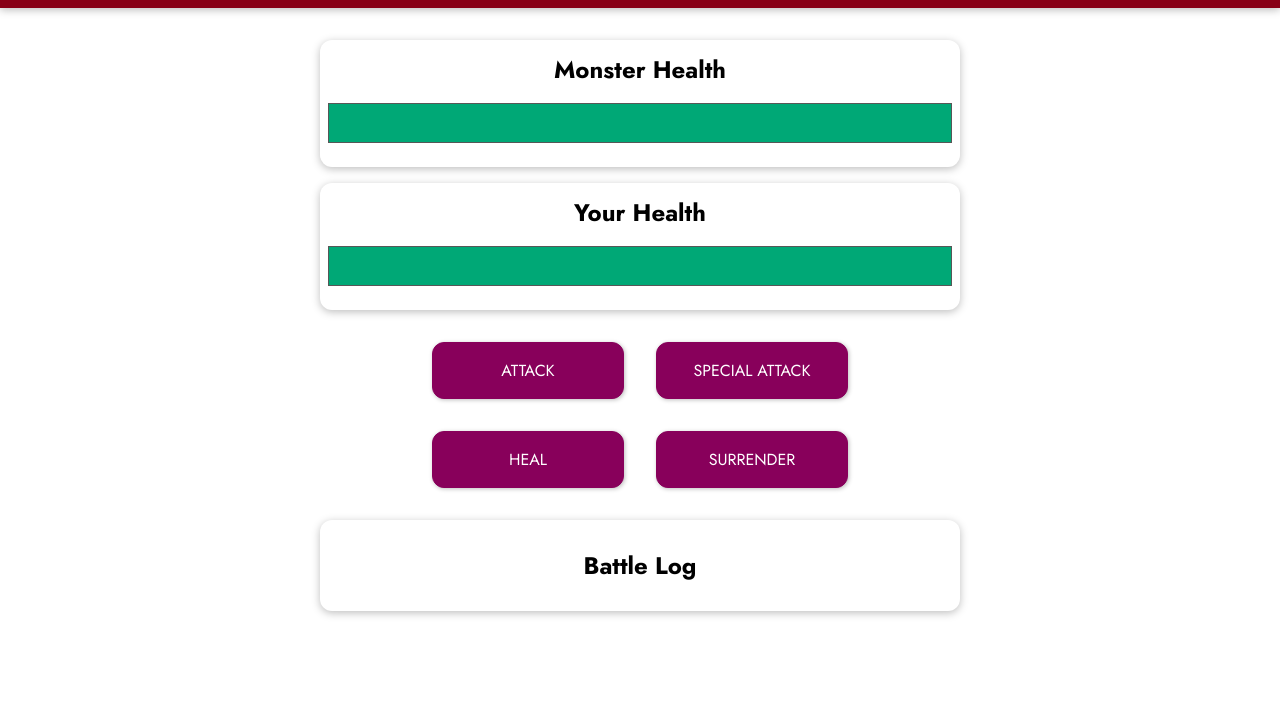
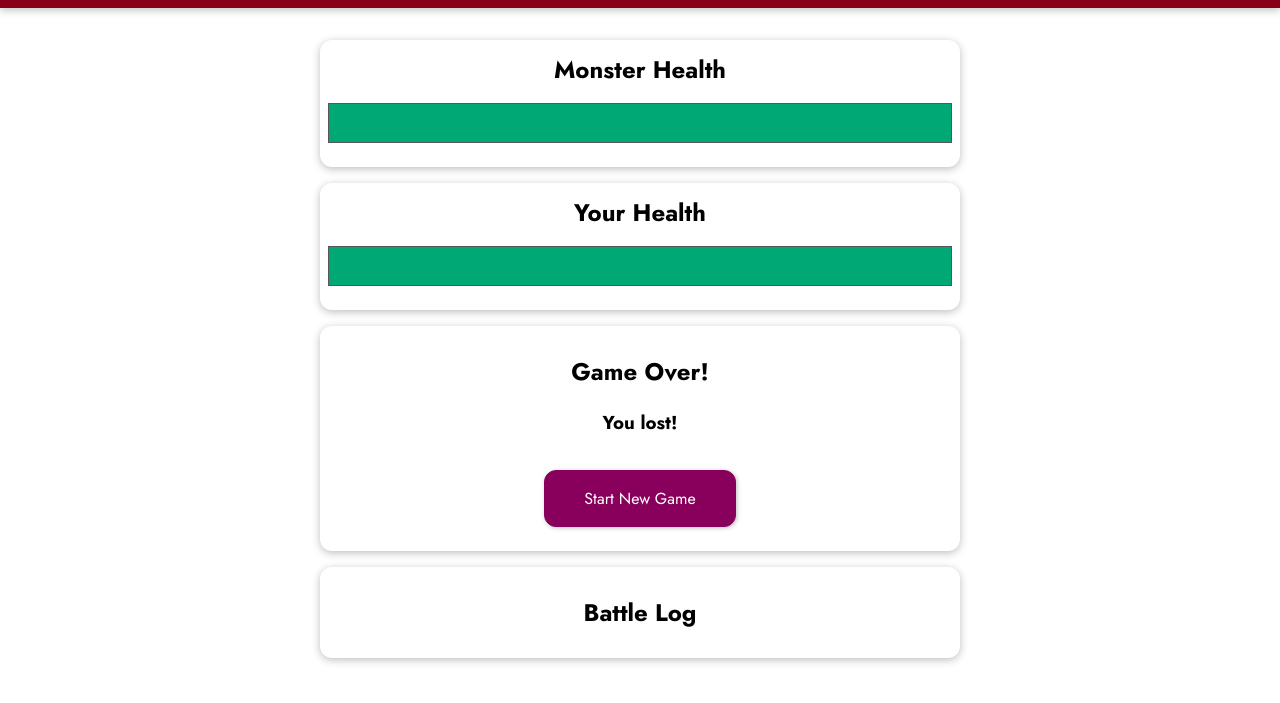
Before and after one commit to liviupreda/vue-monster-slayer, a plain HTML site: page index.html in a window 1280 px wide. Both pictures are taken after a click on the button "SURRENDER". Shown: the part 97-800 px from the top of the page. Drawn offline with nearby package versions, Linux system fonts and the light colour scheme.

Commit message:
add 0 health bars, start new game and surrender functionality

```diff
--- a/app.js
+++ b/app.js
@@ -35,9 +35,15 @@ const app = Vue.createApp({
     },
     computed: {
         monsterBarStyles() {
+            if (this.monsterHealth < 0) {
+                return { width: '0%' };
+            }
             return { width: this.monsterHealth + '%' };
         },
         playerBarStyles() {
+            if (this.playerHealth < 0) {
+                return { width: '0%' };
+            }
             return { width: this.playerHealth + '%' };
         },
         mayUseSpecialAttack() {
@@ -45,6 +51,12 @@ const app = Vue.createApp({
         }
     },
     methods: {
+        startNewGame() {
+            this.playerHealth = 100;
+            this.monsterHealth = 100;
+            this.currentRound = 0;
+            this.winner = null;
+        },
         attackMonster() {
             this.currentRound++;
             const attackValue = getRandomValue(5, 12);
@@ -71,6 +83,9 @@ const app = Vue.createApp({
                 this.playerHealth += healValue;
             }
             this.attackPlayer();
+        },
+        surrenderGame() {
+            this.winner = 'monster';
         }
     }
 });
--- a/index.html
+++ b/index.html
@@ -34,12 +34,13 @@
         <h3 v-if="winner === 'monster'">You lost!</h3>
         <h3 v-else-if="winner === 'player'">You won!</h3>
         <h3 v-else-if="winner === 'draw'">Draw!</h3>
+        <button @click="startNewGame">Start New Game</button>
       </section>
-      <section id="controls">
+      <section id="controls" v-else>
         <button @click="attackMonster">ATTACK</button>
         <button :disabled="mayUseSpecialAttack" @click="specialAttackMonster">SPECIAL ATTACK</button>
         <button @click="healPlayer">HEAL</button>
-        <button>SURRENDER</button>
+        <button @click="surrenderGame">SURRENDER</button>
       </section>
       <section id="log" class="container">
         <h2>Battle Log</h2>
```
